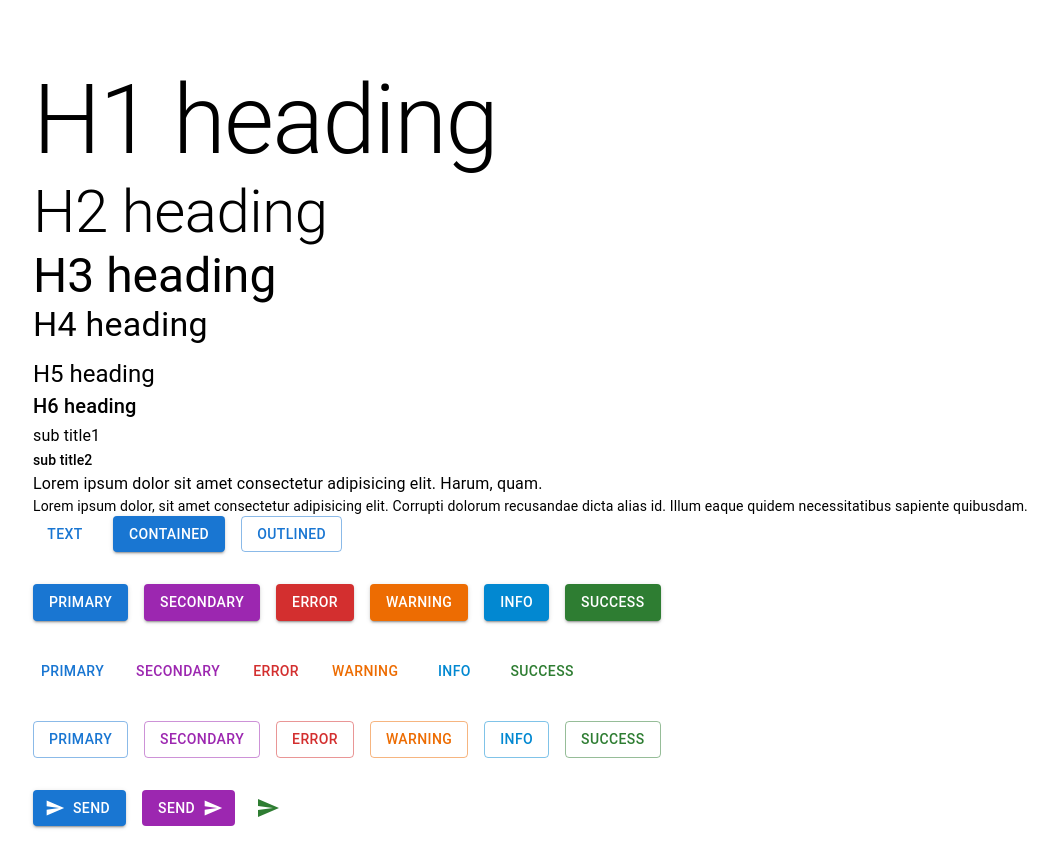
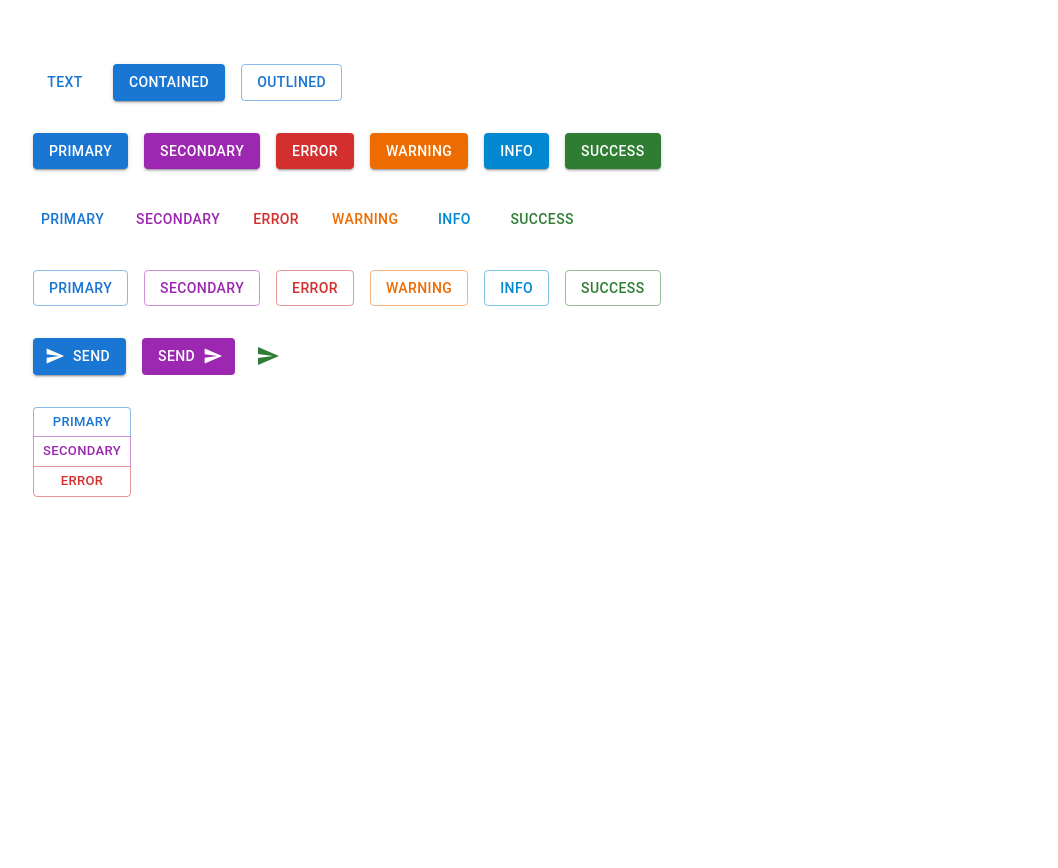
Before and after one commit to Barna-Molnar/react-mui-ts, a React (Create React App) app: page / in a window 1280 px wide. Shown: the top 868 px of the page, without its empty margins (31-1089 px from the left). After the commit the page ends 800 px from the top, so only its background shows below. Built offline with nearby package versions, Linux system fonts and the light colour scheme.

Commit message:
ButtonGroup component

```diff
--- a/src/App.tsx
+++ b/src/App.tsx
@@ -4,7 +4,7 @@ import MuiTypography from './components/MuiTypography';
 function App() {
   return (
     <div className="App">
-      <MuiTypography />
+      {/* <MuiTypography /> */}
       <MuiButton />
     </div>
   );
--- a/src/components/MuiButton.tsx
+++ b/src/components/MuiButton.tsx
@@ -1,4 +1,4 @@
-import { Button, Stack, IconButton } from '@mui/material'
+import { Button, Stack, IconButton, ButtonGroup } from '@mui/material'
 import Send from '@mui/icons-material/Send';
 
 const MuiButton = () => {
@@ -47,6 +47,21 @@ const MuiButton = () => {
                     <Send />
                 </IconButton>
             </Stack>
+            <Stack direction='row'>
+                {/* onClick should be declared on the individaul button  */}
+                <ButtonGroup
+                    variant='outlined'
+                    orientation='vertical'
+                    size='small'
+                    aria-label='aligment button group'
+                >
+                    <Button color='primary'>Primary</Button>
+                    <Button color='secondary'>Secondary</Button>
+                    <Button color='error'>Error</Button>
+                </ButtonGroup>
+
+            </Stack>
+
         </Stack>
     )
 }
```
